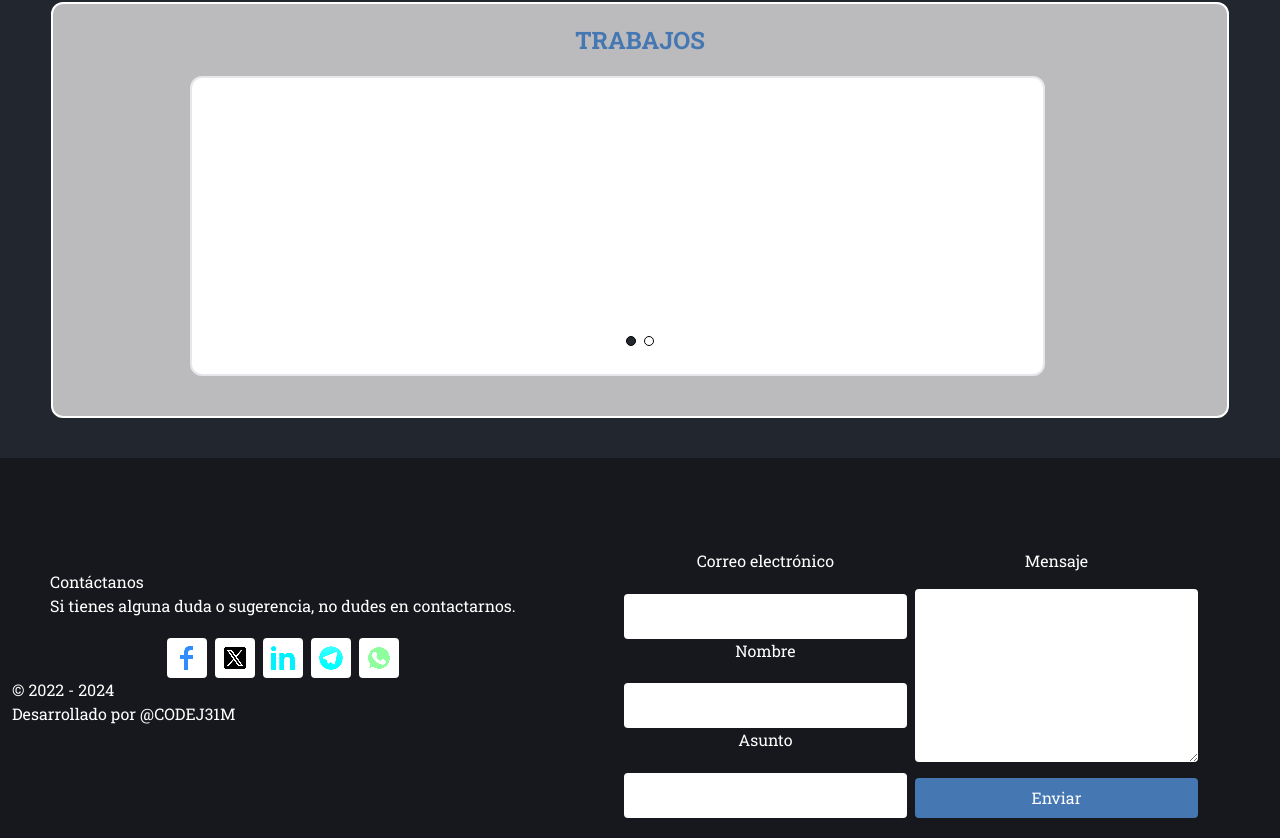
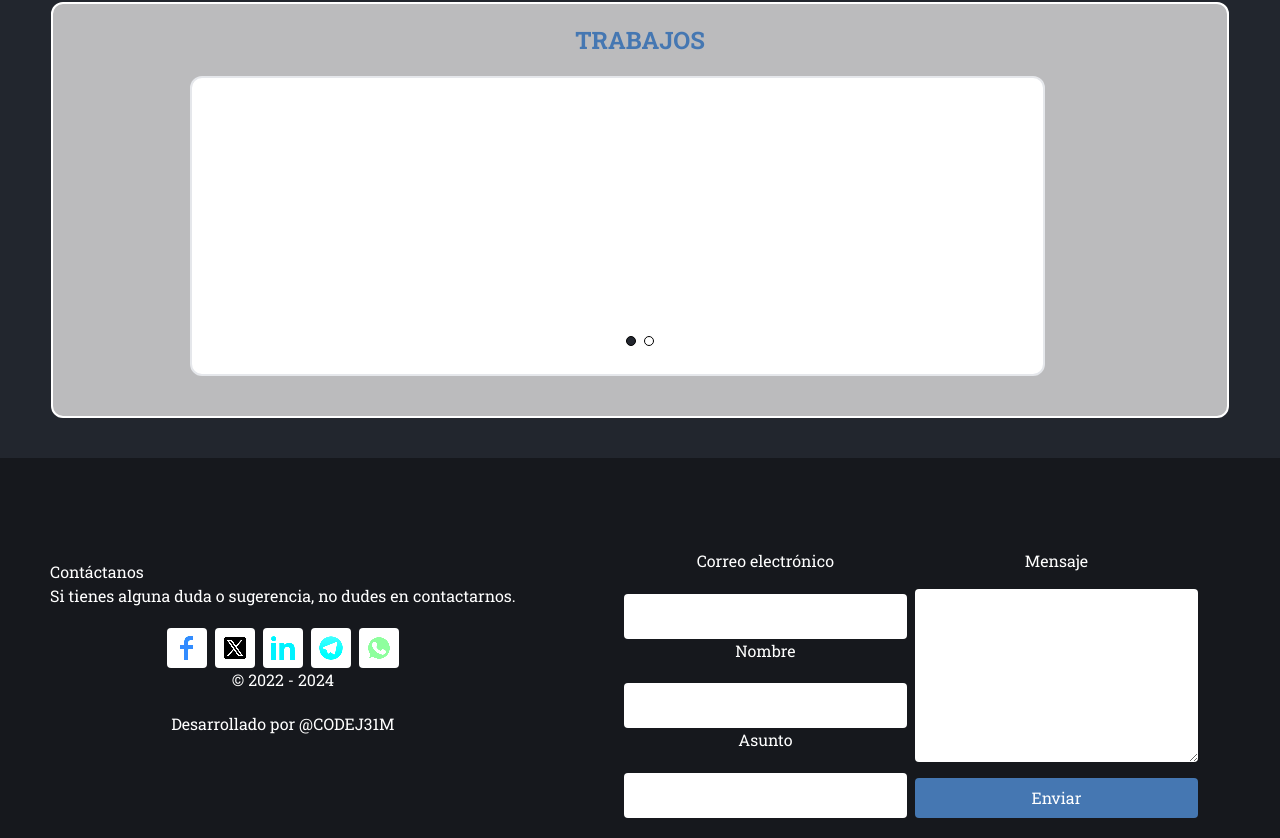
Before and after one commit to Morenosebas/morenosebas.github.io, an Astro site: page / in a window 1280 px wide. Shown: the part 589-1427 px from the top of the page. Built offline with nearby package versions, Linux system fonts and the light colour scheme; Astro itself is replaced by a stand-in of ours; what tailwind-hamburgers would draw is missing.

Commit message:
fix: footer position

```diff
--- a/src/components/footer/footer.astro
+++ b/src/components/footer/footer.astro
@@ -52,8 +52,10 @@ const { class: classNames } = Astro.props;
         </a>
       </div>
     </div>
-    <p>© 2022 - 2024</p>
-    <p>Desarrollado por @CODEJ31M</p>
+    <div class="grid place-items-center gap-5 place-content-center">
+      <p>© 2022 - 2024</p>
+      <p>Desarrollado por @CODEJ31M</p>
+    </div>
   </div>
   <div
     id="contactContainer"
```
